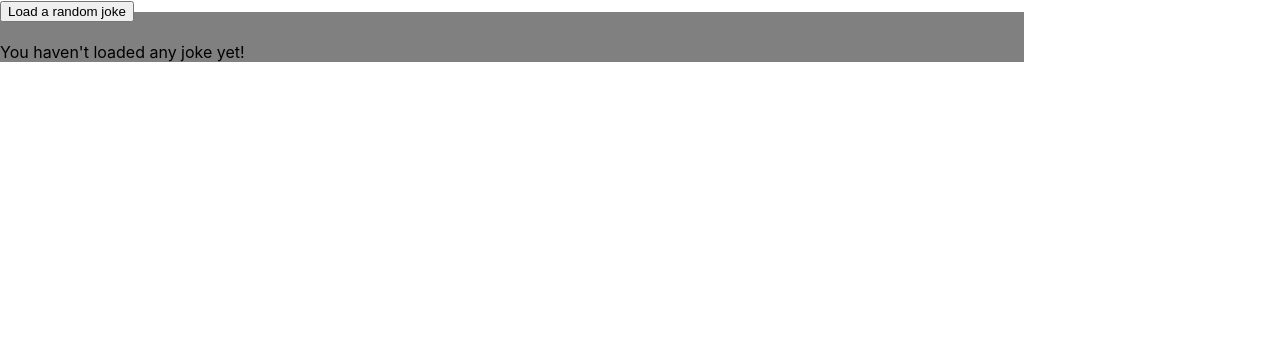
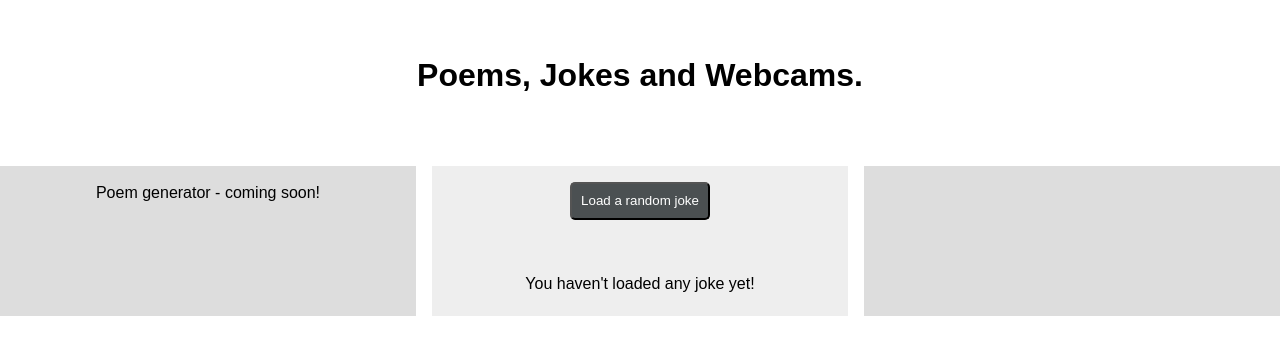
Before and after one commit to hillelf/jokes, a React (Create React App) app: page / in a window 1280 px wide. Shown: the top 354 px of the page. Built offline with nearby package versions, Linux system fonts and the light colour scheme.

Commit message:
updating styles

```diff
--- a/src/App.css
+++ b/src/App.css
@@ -1,17 +1,46 @@
+body {
+	font-family: "Century Gothic", CenturyGothic, AppleGothic, sans-serif;
+	line-height: 1.4em;
+}
+
+button {
+	background-color: #4b5052;
+	color: #fff;
+	cursor: pointer;
+	border-radius: 5px;
+	padding: .7em;
+	outline: 0;
+}
+
+button:active {
+	background-color: #2b3442;
+}
+
 .App {
 	display: grid;
-	grid-template-columns: 20% 60% 20%;
-	grid-template-rows: 20% 80%;
+	grid-template-columns: repeat(3, 1fr);
+	grid-gap: 1em;
+	grid-auto-rows: minmax(150px, auto);
+	justify-items: stretch;
+	align-items: stretch	;
+}
 
-	.leftCol {
-		background-color: gray;
-		grid-row-end: 3;
-	}
+h1 {
+	grid-column: 1/4;
+	align-self: center;
+	justify-self: center;
+}
 
-	.rightCol {
-		background-color: gray;
-		grid-row-end: 3;
-	}
+.App > div {
+	display: inline-grid;
+	justify-items: center;
+	align-items: start;
+	padding: 1em;
+	background: #eee;
+}
+
+.App > div:nth-child(even) {
+	background: #ddd;
 }
 
 .App-logo {
--- a/src/App.js
+++ b/src/App.js
@@ -6,11 +6,12 @@ import JokeGenerator from './jokeGenerator';
 function App() {
   return (
     <div className="App">
-      <div className="leftCol"></div>
-      <div className="mainCol">
-            <JokeGenerator />
+		  <h1>Poems, Jokes and Webcams.</h1>
+      <div>Poem generator - coming soon!</div>
+      <div>
+      	<JokeGenerator />
       </div>
-      <div className="rightCol"></div>
+      <div></div>
     </div>
   );
 }
```
